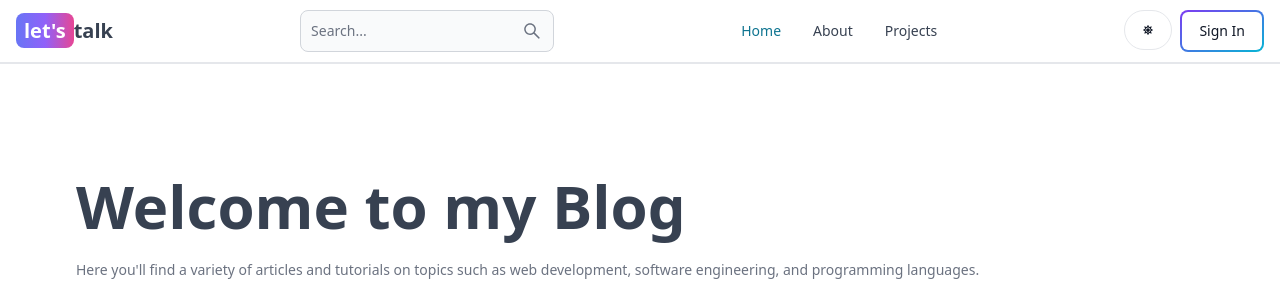
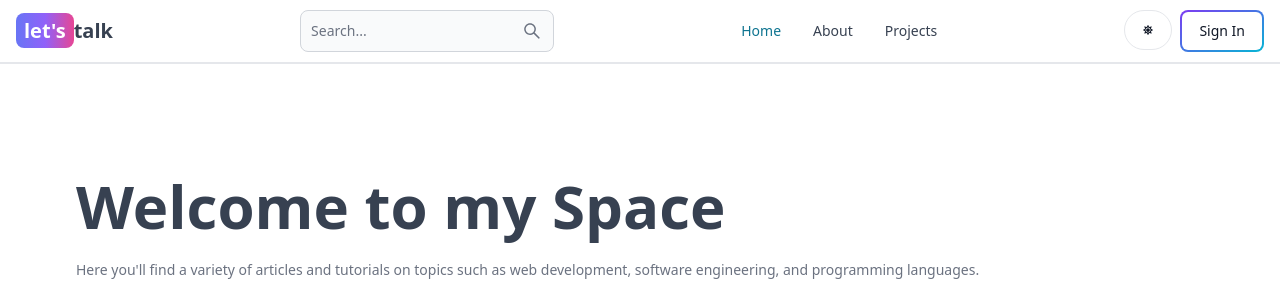
Before and after one commit to abhishek2022003/My-Blog, a React (Vite) app in the folder client/: page / in a window 1280 px wide. Shown: the top 286 px of the page. Built offline with nearby package versions, Linux system fonts and the light colour scheme; no server answers.

Commit message:
final commit

```diff
--- a/client/src/pages/Home.jsx
+++ b/client/src/pages/Home.jsx
@@ -17,7 +17,7 @@ export default function Home() {
   return (
     <div>
       <div className='flex flex-col gap-6 p-28 px-3 max-w-6xl mx-auto '>
-        <h1 className='text-3xl font-bold lg:text-6xl'>Welcome to my Blog</h1>
+        <h1 className='text-3xl font-bold lg:text-6xl'>Welcome to my Space</h1>
         <p className='text-gray-500 text-xs sm:text-sm'>
           Here you'll find a variety of articles and tutorials on topics such as
           web development, software engineering, and programming languages.
--- a/client/src/pages/Projects.jsx
+++ b/client/src/pages/Projects.jsx
@@ -3,7 +3,7 @@ import CallToAction from '../components/CallToAction';
 export default function Projects() {
   return (
     <div className='min-h-screen max-w-2xl mx-auto flex justify-center items-center flex-col gap-6 p-3'>
-      <h1 className='text-3xl font-semibold'>Pojects</h1>
+      <h1 className='text-3xl font-semibold'>Projects</h1>
       <p className='text-md text-gray-500'>Build fun and engaging projects while learning HTML, CSS, and JavaScript!</p>
       <CallToAction />
     </div>
```
